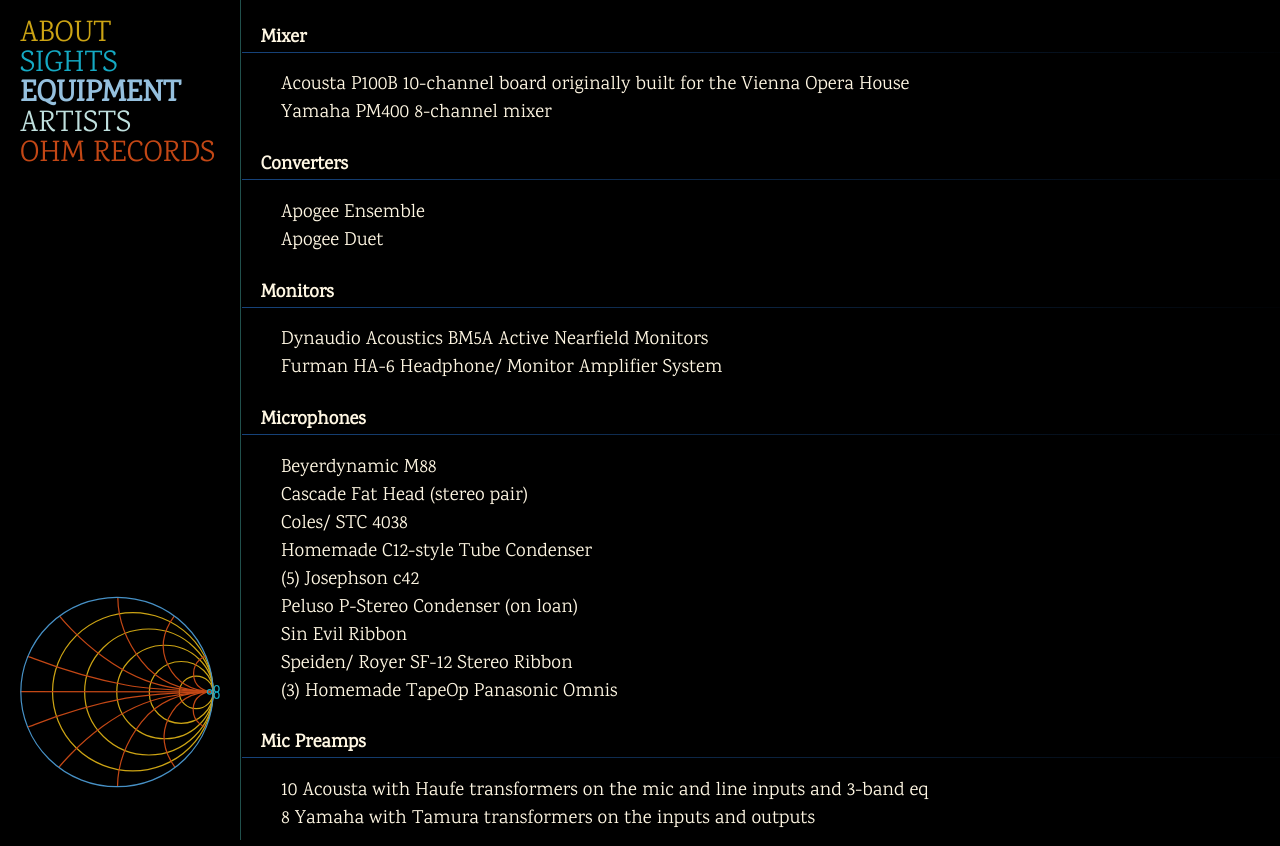
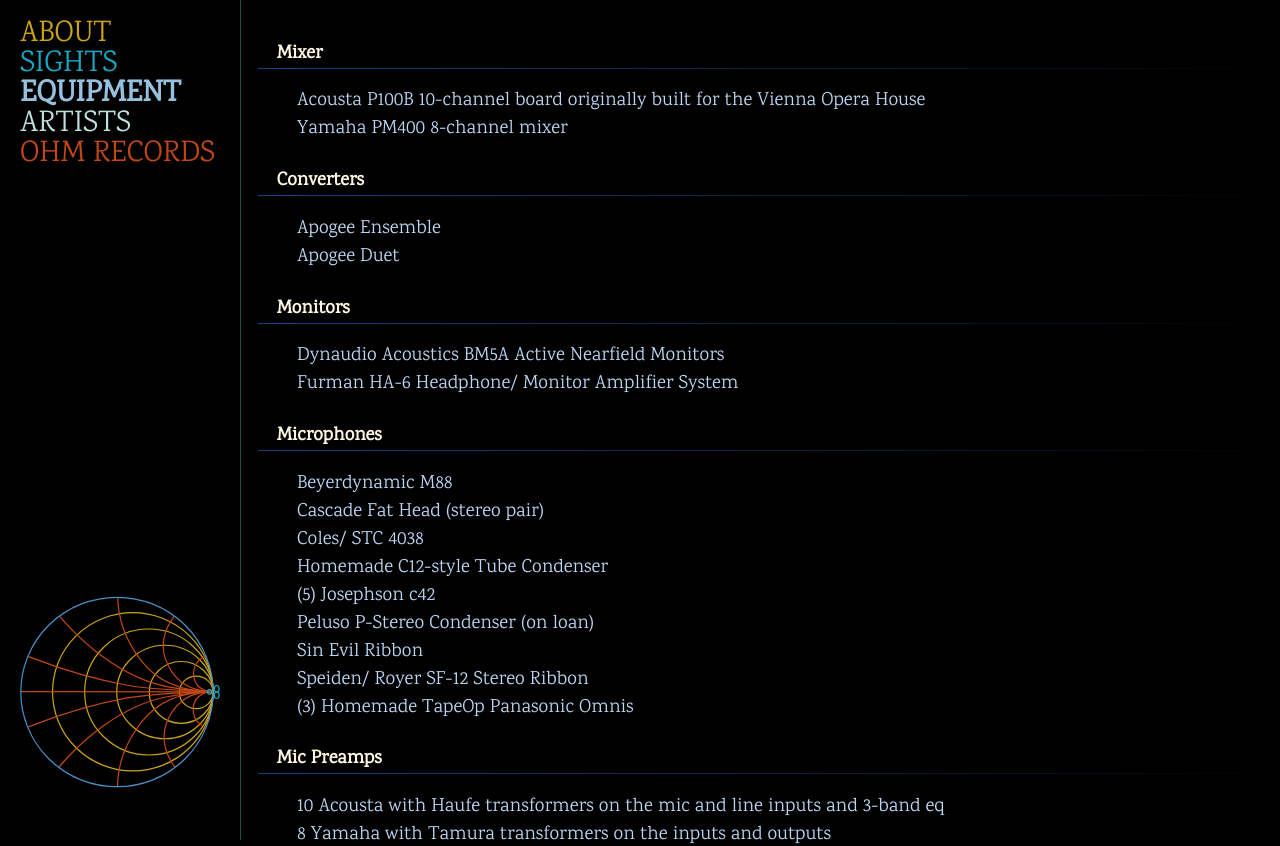
Before and after one commit to newswim/infinite_ohm_new, a React (Create React App) app: page /equipment in a window 1280 px wide. Shown: the top 846 px of the page. Built offline with nearby package versions, Linux system fonts and the light colour scheme; a web font is replaced by a local one.

Commit message:
fix routing

```diff
--- a/package.json
+++ b/package.json
@@ -2,13 +2,14 @@
   "name": "infinite_home_recording",
   "version": "0.1.0",
   "private": true,
-  "homepage": "https://newswim.github.io/infinite_ohm_new/",
+  "homepage": "https://newswim.github.io/infinite_ohm_new",
   "dependencies": {
     "@reach/router": "^1.1.1",
     "polished": "^2.1.1",
     "react": "^16.4.2",
     "react-dom": "^16.4.2",
     "react-images": "^0.5.19",
+    "react-lazyload": "^2.3.0",
     "react-measure": "^2.1.2",
     "react-photo-gallery": "^6.2.0",
     "react-scripts": "2.0.3",
--- a/src/App.js
+++ b/src/App.js
@@ -9,6 +9,7 @@ import {
   About,
   Artists,
   Home,
+  NotFound,
   Releases,
   Sights
 } from './pages'
@@ -24,8 +25,6 @@ const Inner = styled.div`
   width: 100%;
 `
 
-const NotFound = () => <h3>••åß˜µ√∫åßµ˜œ´ø˚¬œ ... something happened.</h3>
-
 class App extends Component {
   render() {
     return (
@@ -33,12 +32,13 @@ class App extends Component {
         <Nav />
         <Inner>
           <Router basename={process.env.PUBLIC_URL}>
-            <Home path="/" default />
-            <About path="/about" />
-            <EquipmentTable path="/equipment" />
-            <Sights path="/sights" />
-            <Artists path="/artists" />
-            <Releases path="/releases" />
+            <NotFound default />
+            <About path={process.env.PUBLIC_URL + '/about'} />
+            <Artists path={process.env.PUBLIC_URL + '/artists'} />
+            <EquipmentTable path={process.env.PUBLIC_URL + '/equipment'} />
+            <Releases path={process.env.PUBLIC_URL + '/releases'} />
+            <Sights path={process.env.PUBLIC_URL + '/sights'} />
+            <Home path={process.env.PUBLIC_URL + '/'} />
           </Router>
         </Inner>
       </Wrapper>
--- a/src/components/EquipmentTable.js
+++ b/src/components/EquipmentTable.js
@@ -136,11 +136,16 @@ const Heading = styled.h3`
 const Li = styled.li`
   list-style-type: none;
   font-size: 19px;
+  color: #bdd5f3;
+`
+
+const Wrap = styled.div`
+  padding: 1em;
 `
 
 const EquipmentTable = () => {
   return (
-    <div>
+    <Wrap>
       {equipment.map((item, i) => {
         return (
           <div key={i}>
@@ -153,7 +158,7 @@ const EquipmentTable = () => {
           </div>
         )
       })}
-    </div>
+    </Wrap>
   )
 }
 
--- /dev/null
+++ b/src/pages/NotFound.js
@@ -0,0 +1,5 @@
+import React from 'react'
+
+const NotFound = () => <h1>Nothing here.</h1>
+
+export default NotFound
--- a/src/pages/index.js
+++ b/src/pages/index.js
@@ -1,6 +1,7 @@
 import About from './About'
 import Artists from './Artists'
 import Home from './Home'
+import NotFound from './NotFound'
 import Releases from './Releases'
 import Sights from './Sights'
 
@@ -8,6 +9,7 @@ export {
   About,
   Artists,
   Home,
+  NotFound,
   Releases,
   Sights
 }
```
Also changed, not shown: 2 other files (tests, documents, lock files or other folders).
